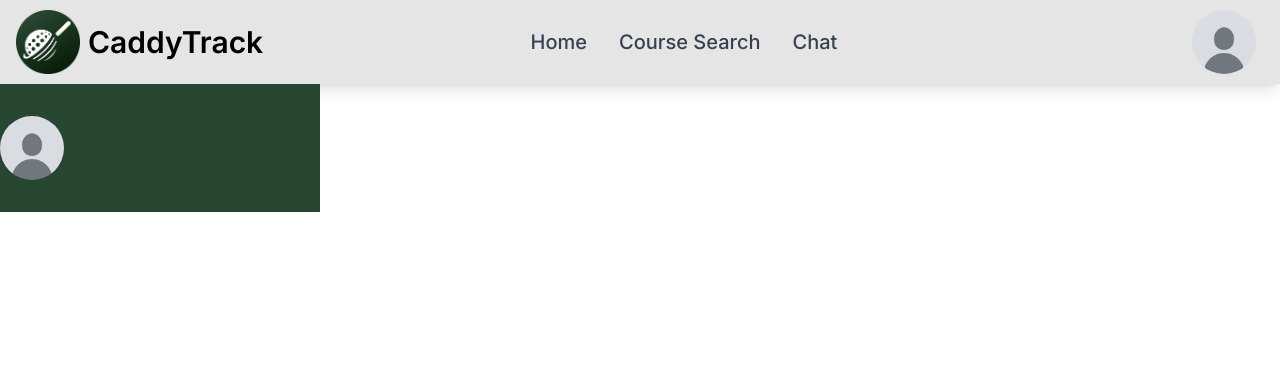
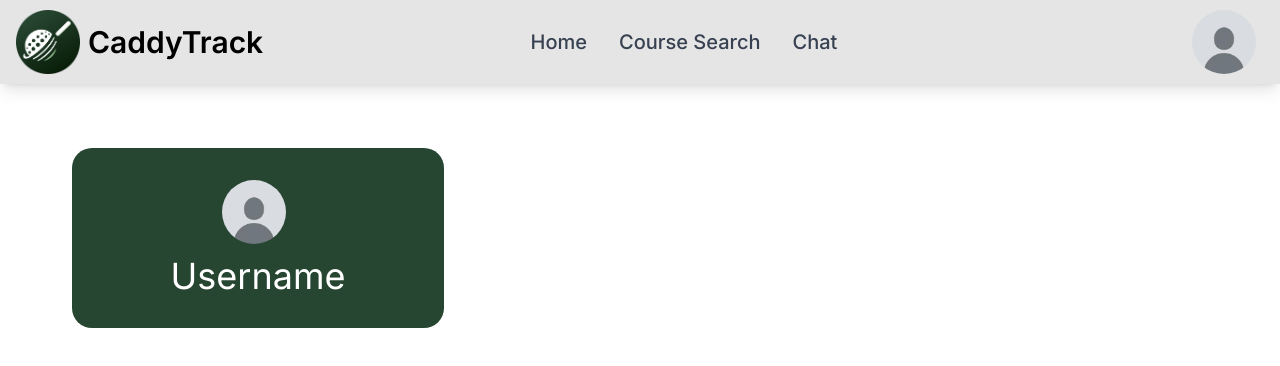
Before and after one commit to AidanYounathan/caddytrackfrontend, a Next.js app: page /Dashboard in a window 1280 px wide. Shown: the top 366 px of the page. Built offline with nearby package versions, Linux system fonts and the light colour scheme.

Commit message:
Worked On Dashboard

```diff
--- a/src/Components/DashboardComponent.tsx
+++ b/src/Components/DashboardComponent.tsx
@@ -1,16 +1,19 @@
-import React from 'react'
+import React, { useState } from 'react'
 import defaultPFP from '../../public/defaultPFP.jpg'
 import Image from 'next/image'
 
 const DashboardComponent = () => {
+    const [username, setUsername] = useState<string>('Username')
+
+
     return (
+        <div className='lg:mx-[72px] mt-16'>
+            <div className='grid justify-center lg:justify-normal lg:grid-cols-2'>
+
                 <div className=''>
-      <div className='grid lg:grid-cols-2'>
-
-        <div>
-            <div className='bg-[#274632] w-1/2  py-8'>
-            <Image className='w-14 mr-2 lg:w-16 h-auto rounded-full' src={defaultPFP} alt='' />
-
+                    <div className='bg-[#274632] w-[162px] md:w-[372px]  flex flex-col items-center rounded-[20px]  py-8'>
+                        <Image className='w-14 mr-2 lg:w-16 h-auto rounded-full mb-3' src={defaultPFP} alt='' />
+                        <p className='text-white text-xl md:text-4xl'>{username}</p>
                     </div>
                 </div>
 
```
Lines whose indentation alone changed are shown as unchanged.
